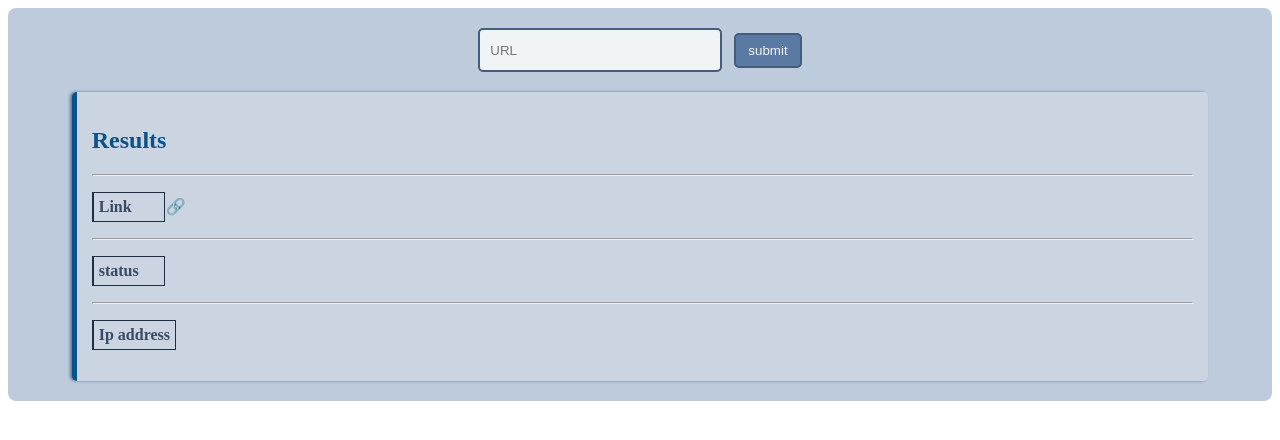
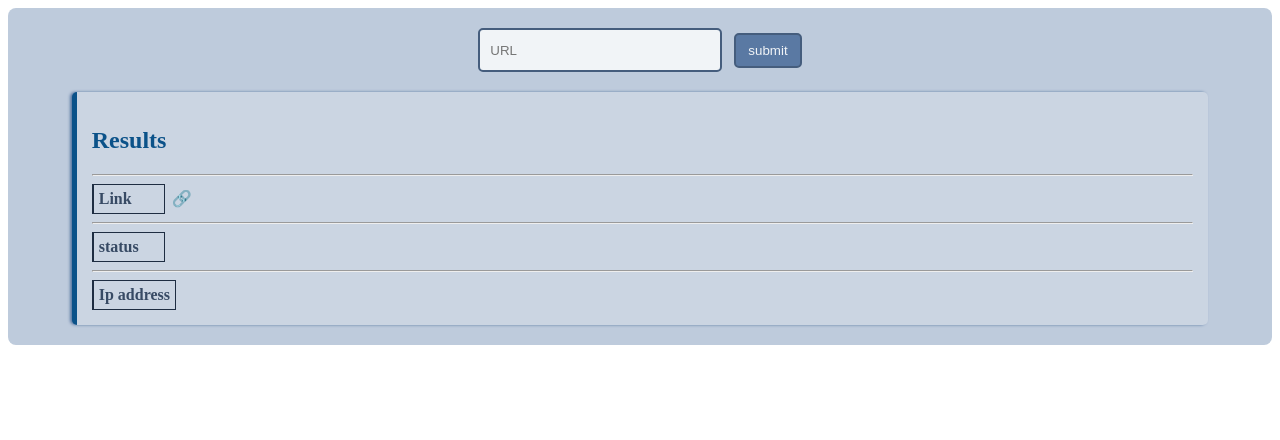
Before and after one commit to 777Tu/GetWebsite, a Flask app: page / in a window 1280 px wide. Shown: the top 440 px of the page. Run offline with Flask 3, Linux system fonts and the light colour scheme.

Commit message:
style.css

```diff
--- a/static/style.css
+++ b/static/style.css
@@ -62,10 +62,15 @@
   border-left: 2px solid #1e2d42;
   padding: 5px;
   color: #374a64;
-  margin-right:1px;
+  margin-right: 5px;
   display: inline-block;
   min-width: 60px;
+
 }
 p {
    color: #3d3d00;
+   display: inline;
 }
+.link {
+   margin-right: 7px;
+}
```
